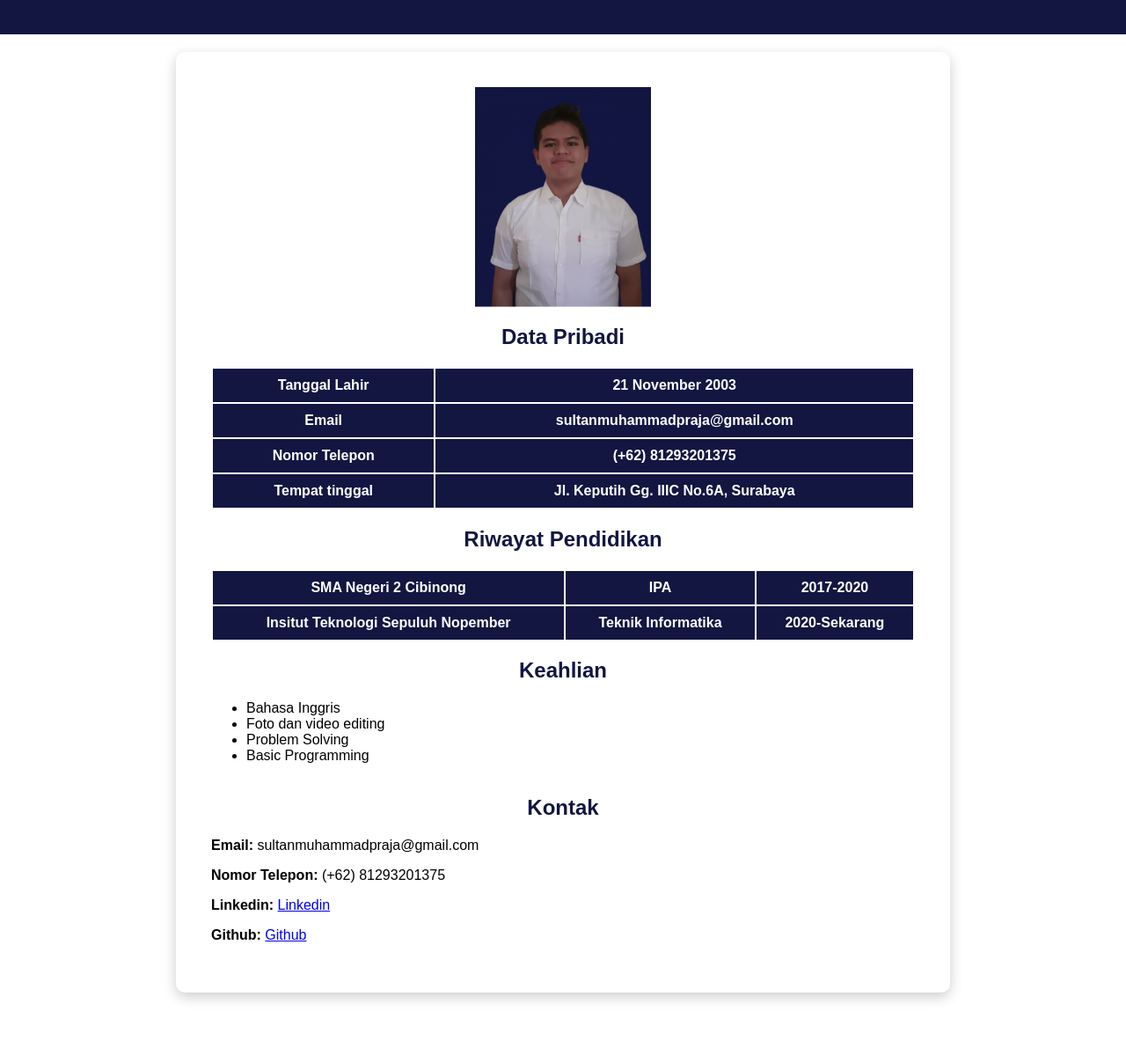
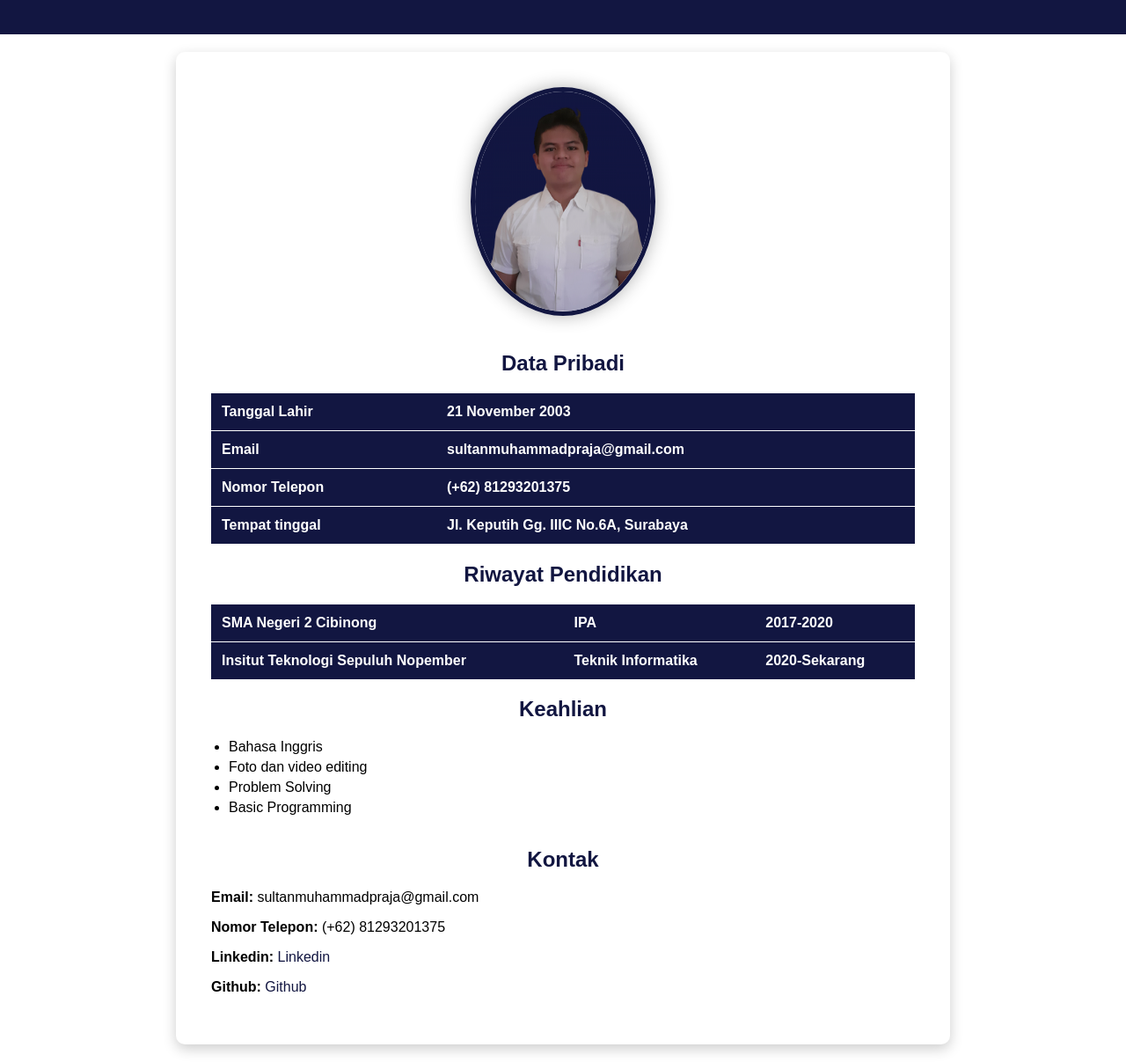
Before and after one commit to sultanmp/pweb-tugas-1, a plain HTML site: page index.html in a window 1280 px wide. Shown: the part 81-1288 px from the top of the page at 88% size. Before the commit the page ends 1229 px from the top, so only its background shows below. Drawn offline with Linux system fonts and the light colour scheme.

Commit message:
css
css update

```diff
--- a/index.html
+++ b/index.html
@@ -58,7 +58,7 @@
           <li>Basic Programming</li>
         </ul>
       </div>
-      <div class="section kontak">
+      <div class="section">
         <h2>Kontak</h2>
         <p><strong>Email: </strong>sultanmuhammadpraja@gmail.com</p>
         <p><strong>Nomor Telepon: </strong>(+62) 81293201375</p>
--- a/styles.css
+++ b/styles.css
@@ -1,15 +1,24 @@
 body {
-  font-family: Arial, Helvetica, sans-serif;
+  font-family: 'Arial';
   background-color: white;
   margin: 0;
   padding: 0;
 }
 
 header {
-  background-color: #121641;
+  background: #121641;
   color: white;
   text-align: center;
   padding: 20px 0;
+}
+
+@keyframes fadeIn {
+  from {
+    opacity: 0;
+  }
+  to {
+    opacity: 1;
+  }
 }
 
 .container {
@@ -21,12 +30,21 @@ header {
   box-shadow: 0 5px 15px rgba(0, 0, 0, 0.2);
   display: flex;
   flex-direction: column;
+  animation: fadeIn 1s ease-in-out;
 }
 
 .container img {
-  margin: 0 auto;
+  display: block;
+  margin: 0 auto 20px;
+  border-radius: 50%;
+  box-shadow: 0 0 20px rgba(0, 0, 0, 0.3);
+  border: 5px solid #121641;
+  transition: transform 0.3s ease-in-out;
 }
 
+.container img:hover {
+  transform: scale(1.05);
+}
 h2 {
   color: #121641;
   text-align: center;
@@ -34,11 +52,15 @@ h2 {
 
 table {
   width: 100%;
+  border-collapse: collapse;
+  margin-top: 10px;
 }
 
 th,
 td {
-  padding: 10px;
+  padding: 12px;
+  text-align: left;
+  border-bottom: 1px solid white;
 }
 
 th {
@@ -48,5 +70,19 @@ th {
 }
 
 ul.keahlian {
-  text-align: left;
+  padding-left: 20px;
+  list-style-type: disc;
 }
+
+ul.keahlian li {
+  margin-bottom: 5px;
+}
+
+a {
+  color: #121641;
+  text-decoration: none;
+}
+
+a:hover {
+  text-decoration: underline;
+}
```
Also changed, not shown: 1 other file.
